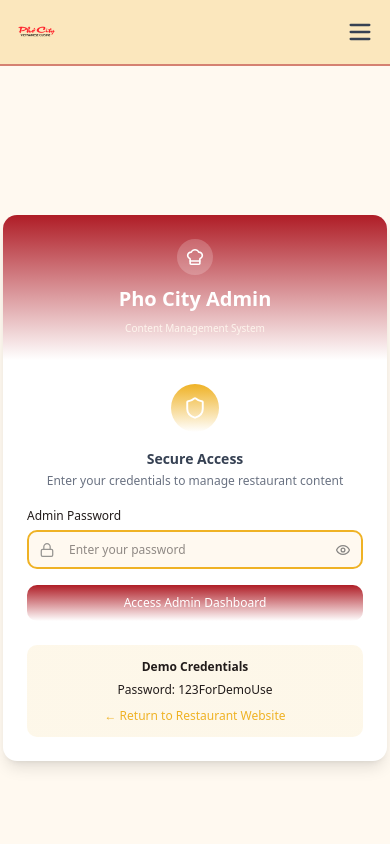
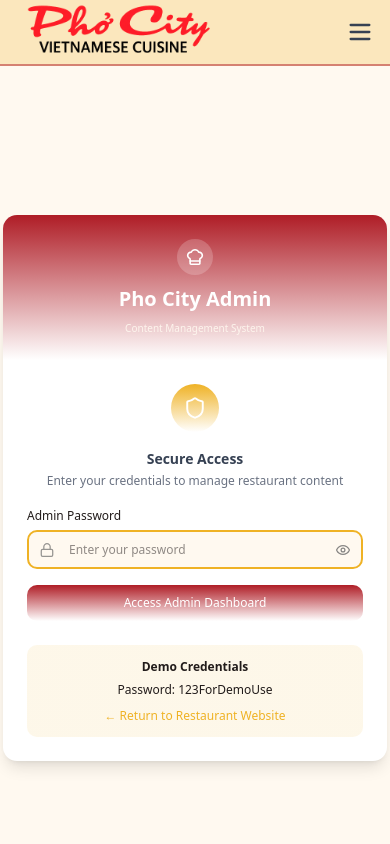
Before and after one commit to davidlor2015/Pho-City-Deploy, a React (Vite) app in the folder frontend/: page /adminlogin in a window 390 px wide. Shown: the top 844 px of the page. Built offline with nearby package versions, Linux system fonts and the light colour scheme.

Commit message:
updated logo in mobile view

```diff
--- a/frontend/src/sections/Navbar.tsx
+++ b/frontend/src/sections/Navbar.tsx
@@ -95,7 +95,7 @@
               <img
                 src="/logo.png"
                 alt="Pho City logo"
-                className="h-10 w-10 object-contain"
+                className="h-50 w-auto object-contain shrink-0"
               />
             ) : null}
           </div>
```
